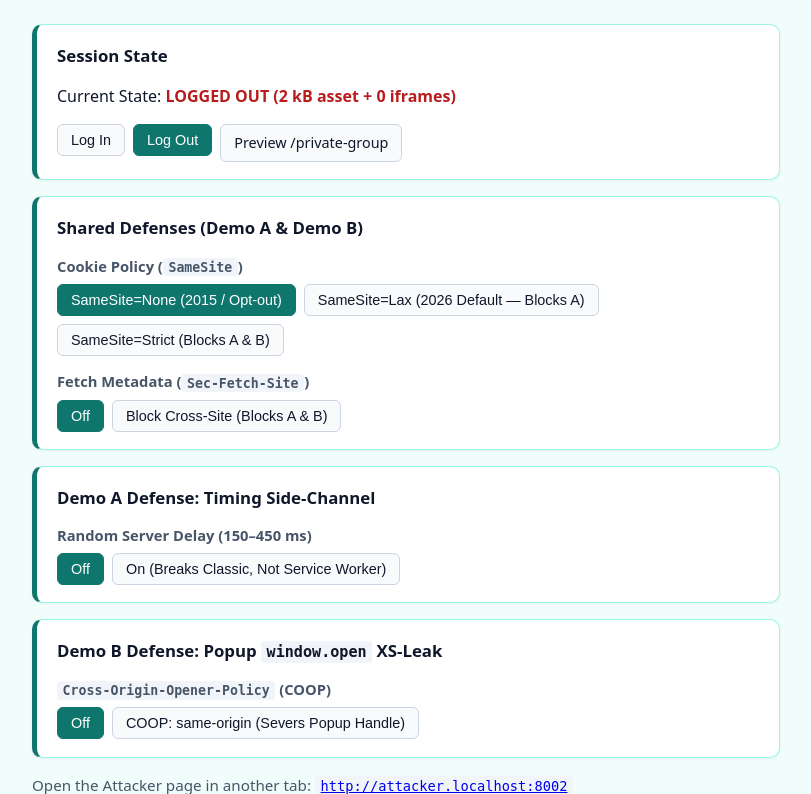
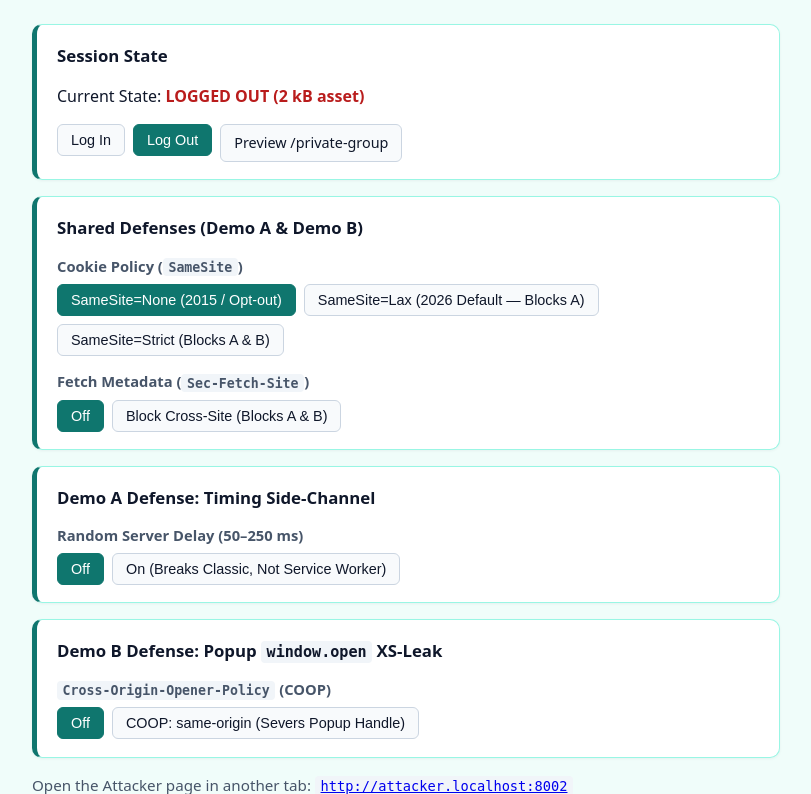
Before and after one commit to Simiiii/xs-leaks-timing-lab, a Flask app: page / in a window 1280 px wide. Shown: the part 115-909 px from the top of the page, without its empty margins (234-1045 px from the left). Run offline with Flask 3, Linux system fonts and the light colour scheme.

Commit message:
Remove iframe copy from victim pages and shorten random delay to 50-250ms

```diff
--- a/victim/app.py
+++ b/victim/app.py
@@ -19,7 +19,7 @@ VALID_COOKIE_MODES = {"none", "lax", "strict"}
 class LabState:
     cookie_mode: str = "none"   # "none" (2015/opt-out), "lax" (default), "strict"
     sec_fetch: bool = False     # True = reject Sec-Fetch-Site: cross-site (Demo A & B)
-    random_delay: bool = False  # True = 150-450ms random server delay (Demo A)
+    random_delay: bool = False  # True = 50-250ms random server delay (Demo A)
     coop: bool = False          # True = Cross-Origin-Opener-Policy: same-origin (Demo B)
 
 
@@ -169,7 +169,7 @@ def create_app(
     def private_group_asset():
         state = store.snapshot()
         if state.random_delay:
-            time.sleep(random.uniform(0.15, 0.45))
+            time.sleep(random.uniform(0.05, 0.25))
 
         sec_fetch_site = request.headers.get("Sec-Fetch-Site", "")
         if state.sec_fetch and sec_fetch_site == "cross-site":
--- a/victim/templates/dashboard.html
+++ b/victim/templates/dashboard.html
@@ -25,9 +25,9 @@
       Current State:
       <span class="status {{ 'status-in' if logged_in else 'status-out' }}">
         {% if logged_in %}
-          LOGGED IN (2 MB asset + 3 iframes)
+          LOGGED IN (2 MB asset)
         {% else %}
-          LOGGED OUT (2 kB asset + 0 iframes)
+          LOGGED OUT (2 kB asset)
         {% endif %}
       </span>
     </p>
@@ -85,7 +85,7 @@
   <section class="card">
     <h2>Demo A Defense: Timing Side-Channel</h2>
 
-    <h3>Random Server Delay (150–450 ms)</h3>
+    <h3>Random Server Delay (50–250 ms)</h3>
     <div class="btn-row">
       <form method="post" action="{{ url_for('config') }}">
         <input type="hidden" name="random_delay" value="0">
--- a/victim/templates/private_denied.html
+++ b/victim/templates/private_denied.html
@@ -6,7 +6,7 @@
 </head>
 <body>
   <h1>Access Denied</h1>
-  <p>Not a member (~2 kB payload + 0 iframes).</p>
+  <p>Not a member. Access denied.</p>
   <!-- {{ padding }} -->
 </body>
 </html>
--- a/victim/templates/private_member.html
+++ b/victim/templates/private_member.html
@@ -6,7 +6,7 @@
 </head>
 <body>
   <h1>Private Group (Member View)</h1>
-  <p>Authenticated response (~2 kB HTML + 3 hidden iframes).</p>
+  <p>Authenticated member area.</p>
   <iframe src="about:blank" style="display:none"></iframe>
   <iframe src="about:blank" style="display:none"></iframe>
   <iframe src="about:blank" style="display:none"></iframe>
```
